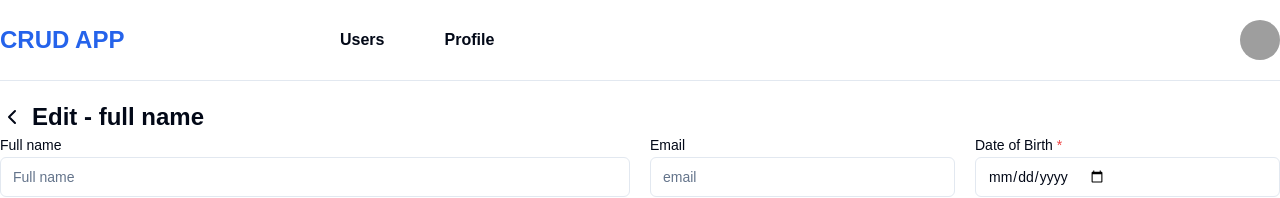
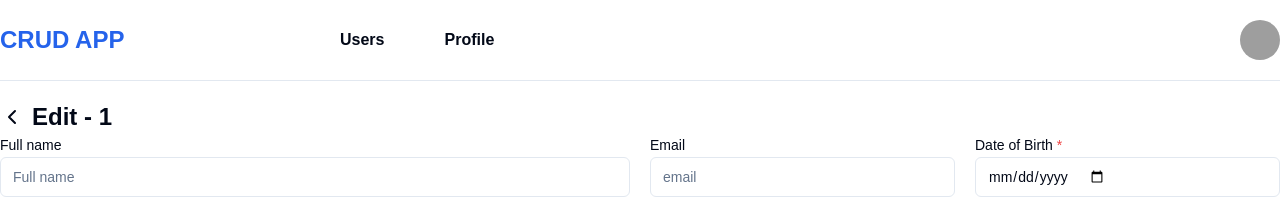
Before and after one commit to Racine14Creator/users-tracker-map, a Next.js app: page /users/1 in a window 1280 px wide. Shown: the top 198 px of the page. Built offline with nearby package versions, Linux system fonts and the light colour scheme; grey boxes are pictures that could not be loaded.

Commit message:
Edit one user

```diff
--- a/app/(pages)/users/[_id]/page.tsx
+++ b/app/(pages)/users/[id]/page.tsx
@@ -3,8 +3,12 @@ import { ChevronLeft } from "lucide-react";
 import Link from "next/link";
 import React from "react";
 
-export default function page({ params }: { params: { _id: string } }) {
-  console.log(params?._id);
+export default async function page({
+  params,
+}: {
+  params: Promise<{ id: string }>;
+}) {
+  const id = (await params).id;
 
   const event = "edit";
 
@@ -16,7 +20,7 @@ export default function page({ params }: { params: { _id: string } }) {
           className='font-semibold text-2xl items-center flex flex-row gap-2'
         >
           <ChevronLeft />
-          Edit - {"full name"}
+          Edit - {id}
         </Link>
 
         <Form edit={event} />
--- a/app/_components/TableUsers.tsx
+++ b/app/_components/TableUsers.tsx
@@ -12,15 +12,7 @@ import {
 import { Button } from "@/components/ui/button";
 import { LoaderIcon, Pencil, Trash2 } from "lucide-react";
 import Link from "next/link";
-
-interface User {
-  _id: string;
-  fullname: string;
-  email: string;
-  age: number;
-  salary: number;
-  sex: string;
-}
+import { User } from "@/utils/types/user-type";
 
 export default function TableUsers() {
   const [data, setData] = useState<User[]>([]);
@@ -51,7 +43,7 @@ export default function TableUsers() {
   if (!isClient || isLoading) {
     return (
       <div className='flex justify-center items-center h-[50vh]'>
-        <div className='animate-spin rounded-full h-32 w-32 border-b-2 border-primary'></div>
+        <div className='animate-spin rounded-full h-20 w-20 border-b-5 border-primary'></div>
       </div>
     );
   }
--- /dev/null
+++ b/utils/types/user-type.ts
@@ -0,0 +1,8 @@
+export interface User {
+  _id: string;
+  fullname: string;
+  email: string;
+  age: number;
+  salary: number;
+  sex: string;
+}
```
